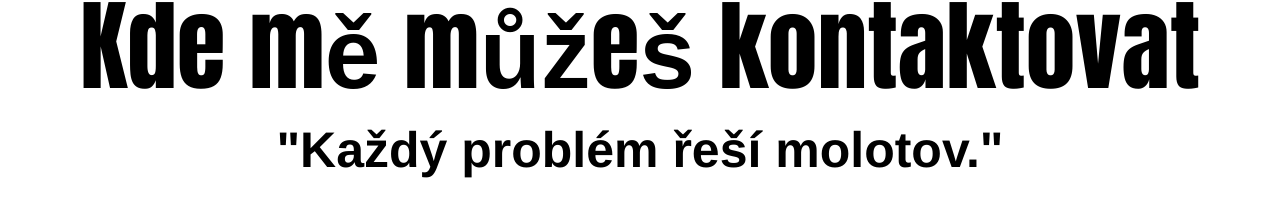
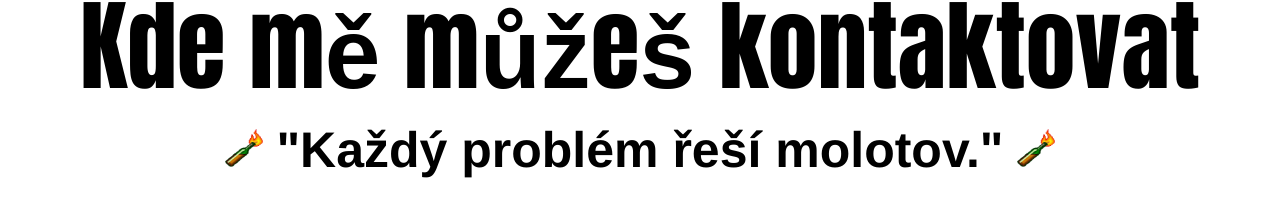
Before and after one commit to ArmyDan1/webik, a plain HTML site: page kon.html in a window 1280 px wide. Shown: the part 231-450 px from the top of the page. Drawn offline with Linux system fonts and the light colour scheme.

Commit message:
add molly

```diff
--- a/kon.html
+++ b/kon.html
@@ -21,7 +21,9 @@
     Kde mě můžeš kontaktovat
 </h4>
 <h5>
+    <img  class = "Molly" src="ArmyMolly112px.png" style="width: 3%" alt="">
     "Každý problém řeší molotov."
+    <img  class = "Molly" src="ArmyMolly112px.png" style="width: 3%" alt="">
 </h5>
 
 <div class="panel">
```
Also changed, not shown: ArmyMolly112px.png (added).
